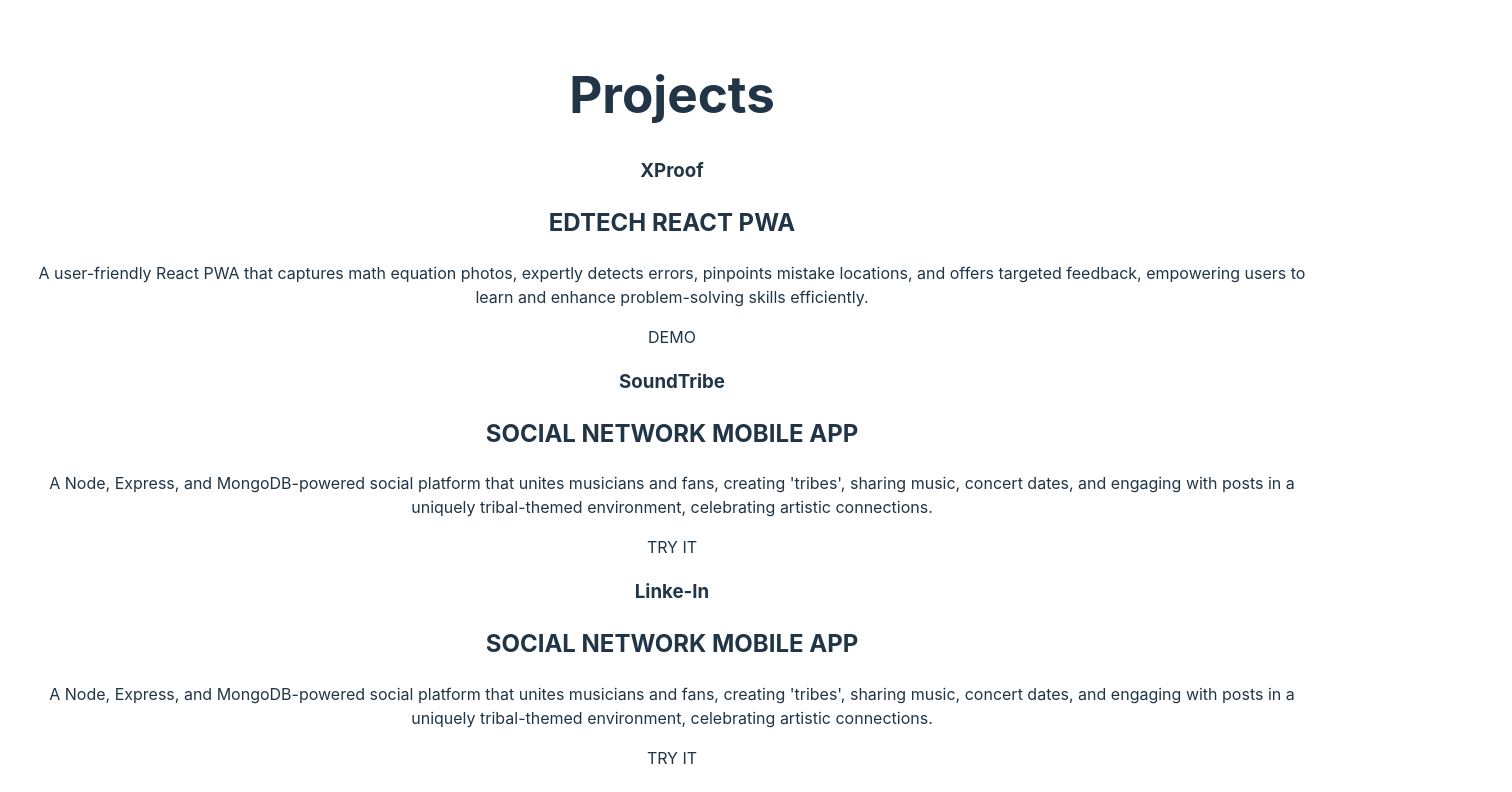
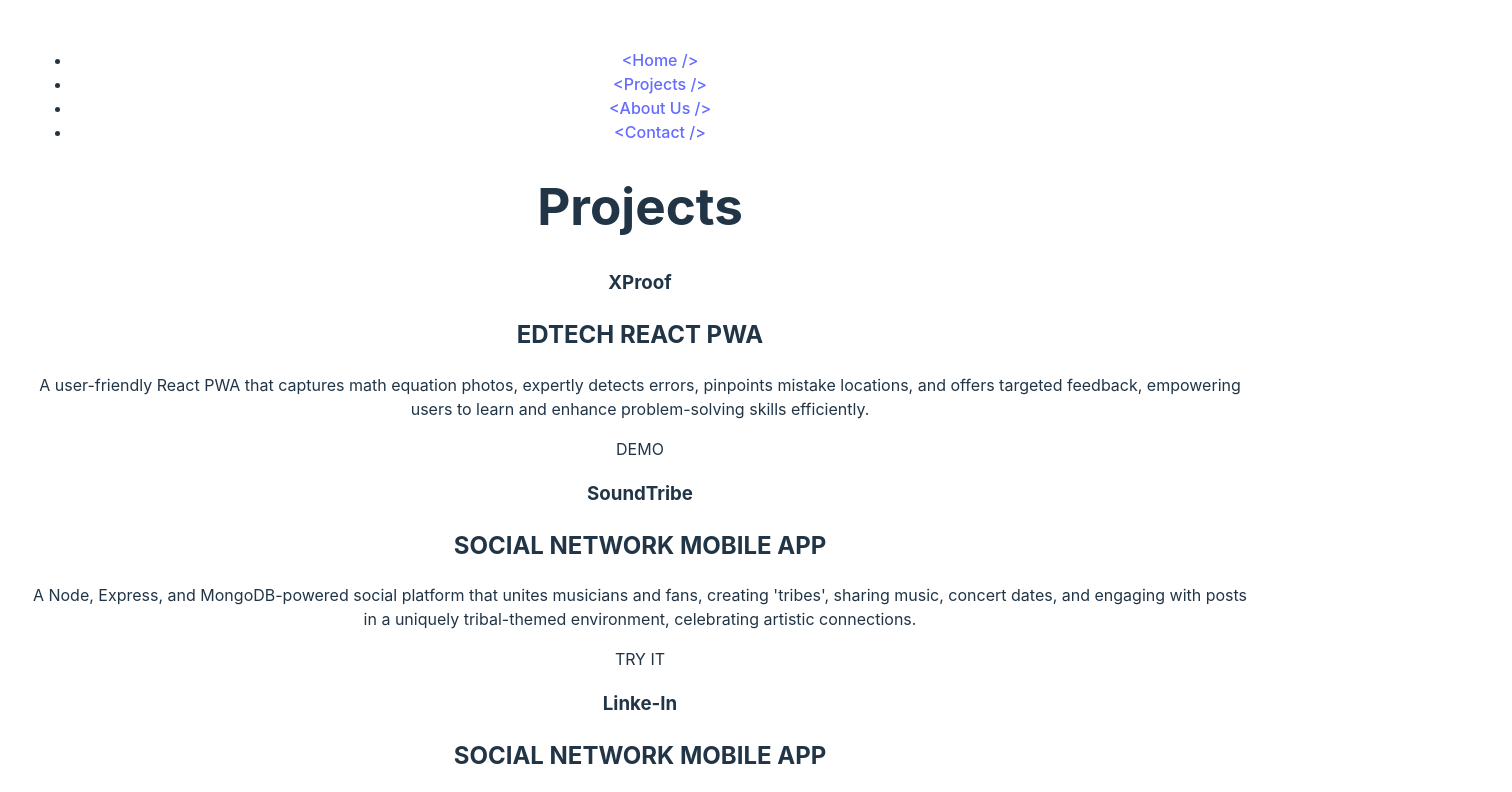
Before and after one commit to Quotropic-96/portfolio, a React (Vite) app: page /projects in a window 1280 px wide. Shown: the top 792 px of the page, 1512 px wide, since content can reach past the window. Built offline with nearby package versions, Linux system fonts and the light colour scheme.

Commit message:
added navbar projects view

```diff
--- a/src/views/Projects.jsx
+++ b/src/views/Projects.jsx
@@ -1,10 +1,12 @@
 import ProjectCard from "../components/ProjectCard";
 import { projectsData } from "../data/projectsData.js";
-import mobile from "../assets/images/mockup.png"
+import mobile from "../assets/images/mockup.png";
+import NavBar from "../components/NavBar";
 
 const Projects = () => {
   return (
     <div className="projects">
+      <NavBar />
       <h1>Projects</h1>
       <div className="projects_cards_container">
         {projectsData.map(project => {
@@ -14,7 +16,7 @@ const Projects = () => {
         })}
       </div>
       <div className="demo_container">
-        <img src={mobile} alt="mobile" />
+        <img style={{ width: "300px" }} src={mobile} alt="mobile" />
       </div>
     </div>
   );
```
